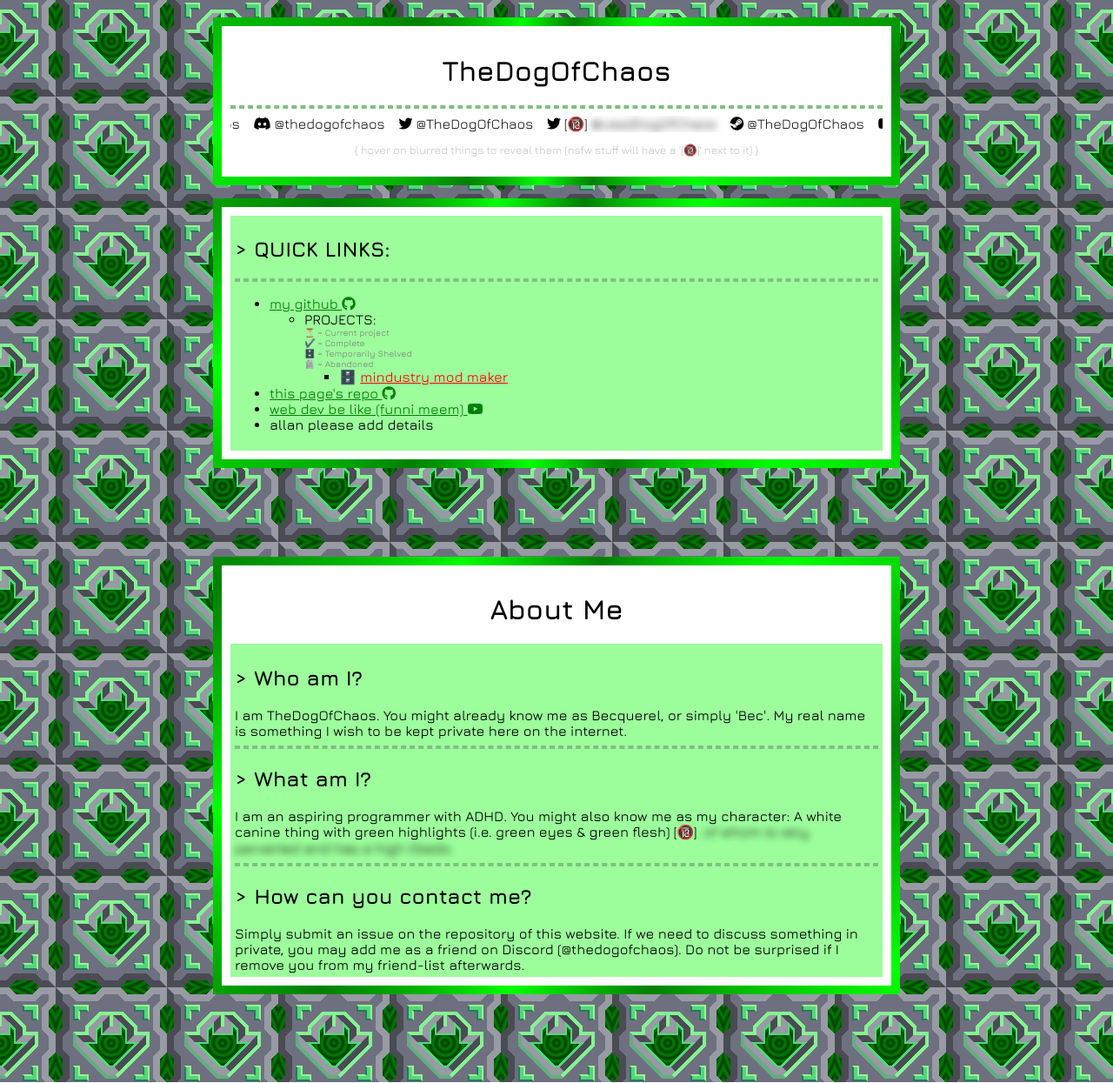
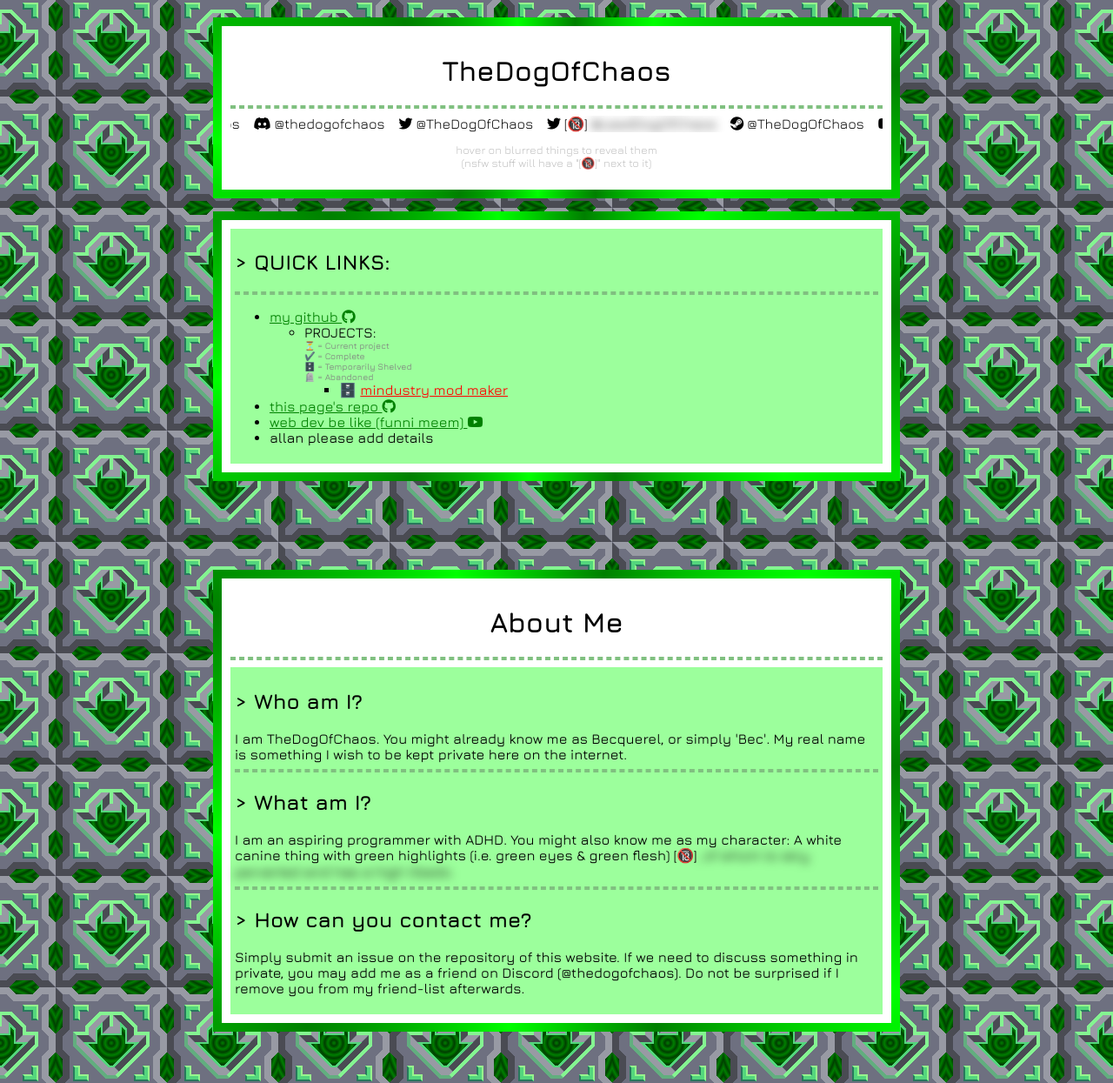
Before and after one commit to TheDogOfChaos/TheDogOfChaos.github.io, a plain HTML site: page index.html in a window 1280 px wide. Shown: the part 81-1326 px from the top of the page at 87% size. Drawn offline with nearby package versions, Linux system fonts and the light colour scheme.

Commit message:
small fixes

```diff
--- a/index.html
+++ b/index.html
@@ -72,11 +72,12 @@
               </ul>
           </div>
           <p style="font-size:1vw;text-align:center;color:#c0c0c0">
-             { hover on blurred things to reveal them (nsfw stuff will have a '[🔞]' next to it) }
+             hover on blurred things to reveal them<br>
+             (nsfw stuff will have a "[🔞]" next to it)
           </p>
       </div>
       <div class="box" style="margin-top:15px">
-          <article>
+          <section>
               <h2>
                   &gt; QUICK LINKS:
               </h2>
@@ -121,13 +122,15 @@
                       allan please add details
                   </li>
               </ul>
-          </article>
+          </section>
       </div>
       <div class="box">
           <h1>
               About Me
           </h1>
-          <article>
+          <hr>
+          <section>
+              <p>
                   <h2>
                       &gt; Who am I?
                   </h2>
@@ -135,19 +138,24 @@
                   You might already know me as Becquerel, or simply 'Bec'.
                   My real name is something I wish to be kept private here on the internet.
                   <hr>
+              </p>
+              <p>
                   <h2>
                       &gt; What am I?
                   </h2>
                   I am an aspiring programmer with ADHD.
                   You might also know me as my character: A white canine thing with green highlights (i.e. green eyes & green flesh) [🔞]<span class="spoiler">, of whom is very perverted and has a high libedo.</span>
                   <hr>
+              </p>
+              <p>
                   <h2>
                       &gt; How can you contact me?
                   </h2>
                   Simply submit an issue on the repository of this website.
                   If we need to discuss something in private, you may add me as a friend on Discord (@thedogofchaos).
                   Do not be surprised if I remove you from my friend-list afterwards.
-          </article>
+              </p>
+          </section>
       </div>
   </body>
 </html>
--- a/styles/style.css
+++ b/styles/style.css
@@ -86,7 +86,7 @@ h1 {
     text-align: center;
 }
 
-article {
+section {
     background-color: #9cff9c;
     font-weight: 500;
     padding: 5px;
@@ -126,7 +126,7 @@ button[onclick^="history.back()"]::before {
 }
 
 .spoiler {
-	  filter: blur(4.5px);
+	  filter: blur(5.5px);
   	transition: filter .4s;
 }
 .spoiler:hover {
```
Lines whose indentation alone changed are shown as unchanged.
